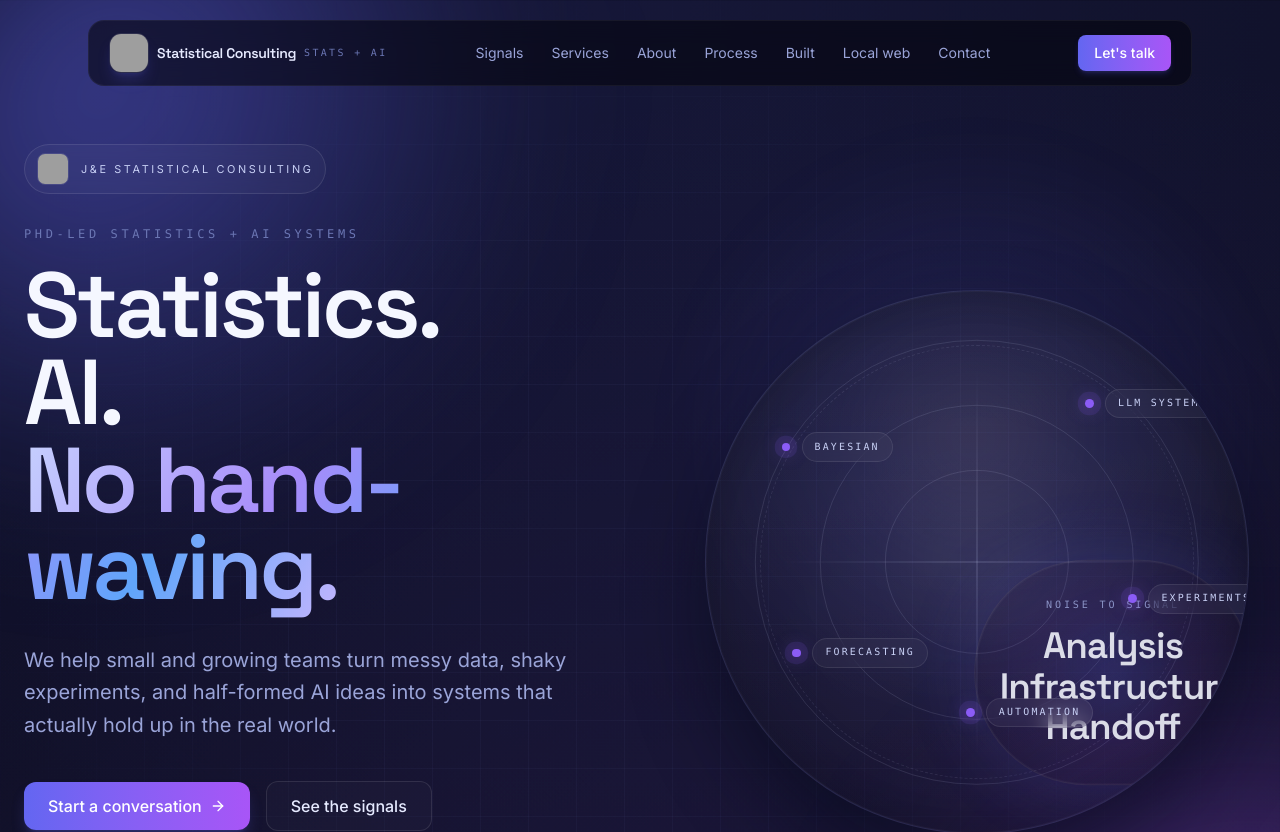
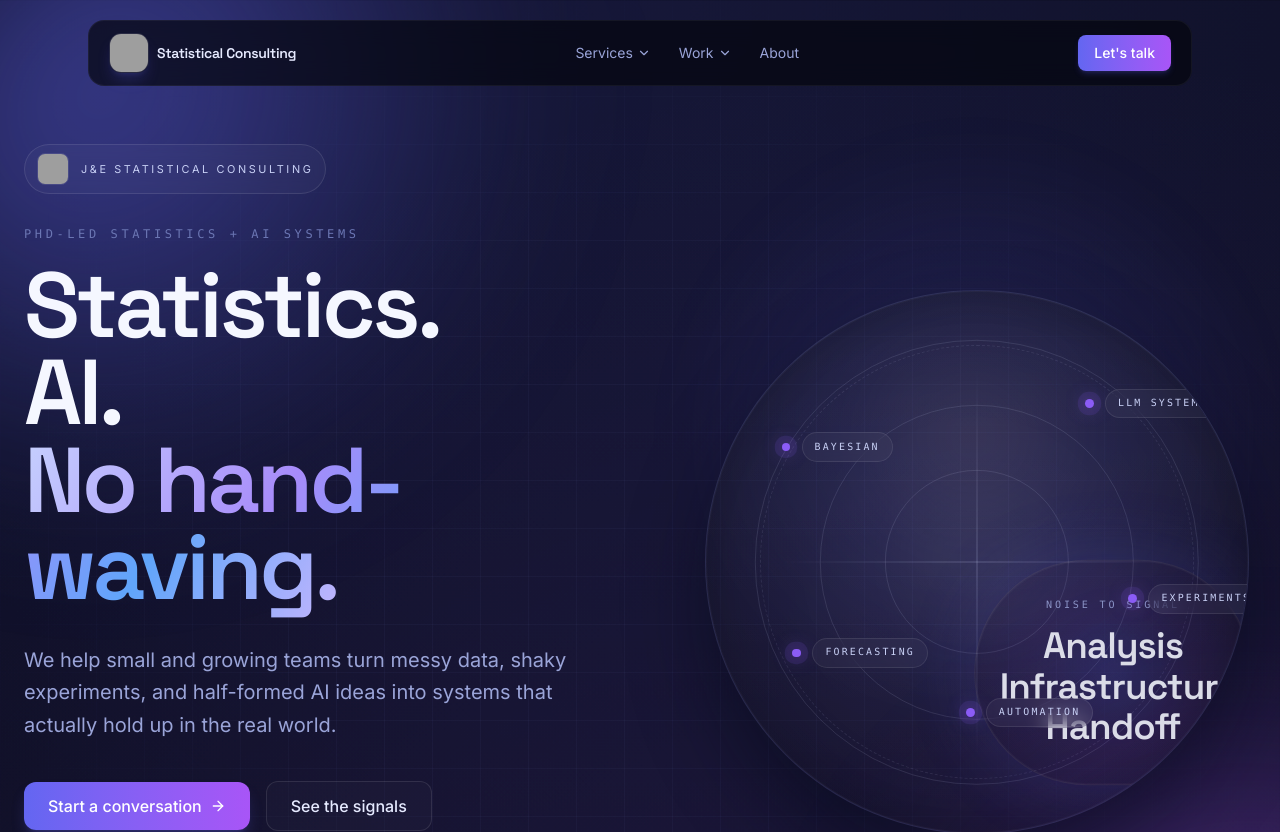
Before and after one commit to jestatsio/jestatsio.github.io, a Next.js app: page / in a window 1280 px wide. Shown: the top 832 px of the page. Built offline with nearby package versions, Linux system fonts and the light colour scheme; grey boxes are pictures that could not be loaded.

Commit message:
Update Nav.tsx

```diff
--- a/src/components/Nav.tsx
+++ b/src/components/Nav.tsx
@@ -1,20 +1,125 @@
 "use client";
 
 import { motion } from "framer-motion";
+import { ChevronDown, Menu, X } from "lucide-react";
 import Link from "next/link";
+import { usePathname } from "next/navigation";
+import { useEffect, useRef, useState } from "react";
 import { LogoMark } from "./LogoMark";
 
-const links = [
-  { href: "/#signals", label: "Signals" },
-  { href: "/#services", label: "Services" },
+type DropdownKey = "services" | "work" | null;
+
+interface NavItem {
+  href: string;
+  label: string;
+  description?: string;
+}
+
+interface NavSection {
+  heading?: string;
+  items: NavItem[];
+}
+
+const servicesSections: NavSection[] = [
+  {
+    heading: "What we do",
+    items: [
+      {
+        href: "/diagnostic",
+        label: "The Diagnostic",
+        description: "Fixed-fee audits & roadmaps in a week — from $1,500",
+      },
+      {
+        href: "/local-web",
+        label: "Local Web",
+        description: "WordPress & Elementor builds, rescues, care plans",
+      },
+    ],
+  },
+  {
+    heading: "By industry",
+    items: [
+      {
+        href: "/healthcare",
+        label: "Healthcare",
+        description: "Clinical AI, stats, evaluation",
+      },
+      {
+        href: "/legal-ai",
+        label: "Legal AI",
+        description: "RAG, document AI, defensible analyses",
+      },
+      {
+        href: "/lake-stevens",
+        label: "Lake Stevens (local)",
+        description: "For Snohomish County businesses",
+      },
+    ],
+  },
+];
+
+const workSections: NavSection[] = [
+  {
+    items: [
+      {
+        href: "/built",
+        label: "Built",
+        description: "Live products we've shipped",
+      },
+      {
+        href: "/work",
+        label: "Case studies",
+        description: "Engagement writeups",
+      },
+      {
+        href: "/blog",
+        label: "Writing",
+        description: "Long-form posts",
+      },
+    ],
+  },
+];
+
+const directLinks: NavItem[] = [
   { href: "/#about", label: "About" },
-  { href: "/#process", label: "Process" },
-  { href: "/built", label: "Built" },
-  { href: "/#local-web", label: "Local web" },
-  { href: "/#contact", label: "Contact" },
 ];
 
 export function Nav() {
+  const [open, setOpen] = useState<DropdownKey>(null);
+  const [mobileOpen, setMobileOpen] = useState(false);
+  const navRef = useRef<HTMLDivElement>(null);
+  const pathname = usePathname();
+
+  useEffect(() => {
+    setOpen(null);
+    setMobileOpen(false);
+  }, [pathname]);
+
+  useEffect(() => {
+    function handleClick(e: MouseEvent) {
+      if (navRef.current && !navRef.current.contains(e.target as Node)) {
+        setOpen(null);
+      }
+    }
+    document.addEventListener("mousedown", handleClick);
+    return () => document.removeEventListener("mousedown", handleClick);
+  }, []);
+
+  useEffect(() => {
+    function handleEsc(e: KeyboardEvent) {
+      if (e.key === "Escape") {
+        setOpen(null);
+        setMobileOpen(false);
+      }
+    }
+    document.addEventListener("keydown", handleEsc);
+    return () => document.removeEventListener("keydown", handleEsc);
+  }, []);
+
+  const toggle = (key: Exclude<DropdownKey, null>) => {
+    setOpen((cur) => (cur === key ? null : key));
+  };
+
   return (
     <motion.header
       initial={{ opacity: 0, y: -12 }}
@@ -22,8 +127,8 @@ export function Nav() {
       transition={{ duration: 0.5, ease: "easeOut" }}
       className="fixed top-0 left-0 right-0 z-50"
     >
-      <div className="mx-auto max-w-6xl px-6 py-5">
-        <div className="flex items-center justify-between rounded-2xl border border-white/5 bg-ink-950/60 px-5 py-3 backdrop-blur-md">
+      <div className="mx-auto max-w-6xl px-6 py-5" ref={navRef}>
+        <div className="flex items-center justify-between rounded-2xl border border-white/5 bg-ink-950/70 px-5 py-3 backdrop-blur-md">
           <Link href="/" className="group flex items-center gap-2">
             <LogoMark
               alt=""
@@ -33,29 +138,212 @@ export function Nav() {
             <span className="hidden font-display text-sm font-semibold tracking-tight text-mist-100 sm:inline">
               Statistical Consulting
             </span>
-            <span className="hidden font-mono text-[0.62rem] uppercase tracking-[0.24em] text-mist-400 lg:inline">
-              Stats + AI
-            </span>
           </Link>
-          <nav className="hidden items-center gap-7 md:flex">
-            {links.map((link) => (
+
+          <nav className="hidden items-center gap-1 md:flex">
+            <DropdownTrigger
+              label="Services"
+              isOpen={open === "services"}
+              onOpen={() => setOpen("services")}
+              onToggle={() => toggle("services")}
+            >
+              <DropdownPanel sections={servicesSections} />
+            </DropdownTrigger>
+
+            <DropdownTrigger
+              label="Work"
+              isOpen={open === "work"}
+              onOpen={() => setOpen("work")}
+              onToggle={() => toggle("work")}
+            >
+              <DropdownPanel sections={workSections} />
+            </DropdownTrigger>
+
+            {directLinks.map((link) => (
               <Link
                 key={link.href}
                 href={link.href}
-                className="text-sm text-mist-300 transition-colors hover:text-mist-50"
+                onMouseEnter={() => setOpen(null)}
+                className="px-3 py-2 text-sm text-mist-300 transition-colors hover:text-mist-50"
               >
                 {link.label}
               </Link>
             ))}
           </nav>
-          <Link
-            href="/#contact"
-            className="rounded-lg bg-gradient-to-r from-brand-indigo to-brand-purple px-4 py-2 text-sm font-medium text-white shadow-md shadow-brand-indigo/20 transition-transform hover:scale-[1.03]"
-          >
-            Let&apos;s talk
-          </Link>
+
+          <div className="flex items-center gap-3">
+            <Link
+              href="/#contact"
+              className="hidden rounded-lg bg-gradient-to-r from-brand-indigo to-brand-purple px-4 py-2 text-sm font-medium text-white shadow-md shadow-brand-indigo/20 transition-transform hover:scale-[1.03] md:inline-flex"
+            >
+              Let&apos;s talk
+            </Link>
+            <button
+              type="button"
+              onClick={() => setMobileOpen((v) => !v)}
+              aria-label={mobileOpen ? "Close menu" : "Open menu"}
+              aria-expanded={mobileOpen}
+              className="inline-flex h-9 w-9 items-center justify-center rounded-lg border border-white/10 bg-white/[0.03] text-mist-100 transition-colors hover:bg-white/[0.06] md:hidden"
+            >
+              {mobileOpen ? (
+                <X className="h-4 w-4" />
+              ) : (
+                <Menu className="h-4 w-4" />
+              )}
+            </button>
+          </div>
         </div>
+
+        {mobileOpen && (
+          <div className="mt-2 overflow-hidden rounded-2xl border border-white/5 bg-ink-950/95 backdrop-blur-md md:hidden">
+            <MobileMenu />
+          </div>
+        )}
       </div>
     </motion.header>
   );
 }
+
+interface DropdownTriggerProps {
+  label: string;
+  isOpen: boolean;
+  onOpen: () => void;
+  onToggle: () => void;
+  children: React.ReactNode;
+}
+
+function DropdownTrigger({
+  label,
+  isOpen,
+  onOpen,
+  onToggle,
+  children,
+}: DropdownTriggerProps) {
+  return (
+    <div
+      className="relative"
+      onMouseEnter={onOpen}
+    >
+      <button
+        type="button"
+        onClick={onToggle}
+        aria-haspopup="true"
+        aria-expanded={isOpen}
+        className={`inline-flex items-center gap-1 px-3 py-2 text-sm transition-colors ${
+          isOpen ? "text-mist-50" : "text-mist-300 hover:text-mist-50"
+        }`}
+      >
+        {label}
+        <ChevronDown
+          className={`h-3.5 w-3.5 transition-transform ${
+            isOpen ? "rotate-180" : ""
+          }`}
+        />
+      </button>
+      {isOpen && (
+        <div className="absolute left-0 top-full z-50 pt-2">{children}</div>
+      )}
+    </div>
+  );
+}
+
+function DropdownPanel({ sections }: { sections: NavSection[] }) {
+  return (
+    <motion.div
+      initial={{ opacity: 0, y: -6 }}
+      animate={{ opacity: 1, y: 0 }}
+      transition={{ duration: 0.18, ease: "easeOut" }}
+      className="min-w-[22rem] overflow-hidden rounded-2xl border border-white/10 bg-ink-950/95 p-2 shadow-2xl shadow-black/40 backdrop-blur-md"
+    >
+      {sections.map((section, i) => (
+        <div key={i}>
+          {section.heading && (
+            <div className="px-3 pb-1.5 pt-3 font-mono text-[0.55rem] uppercase tracking-[0.24em] text-mist-400">
+              {section.heading}
+            </div>
+          )}
+          {section.items.map((item) => (
+            <Link
+              key={item.href}
+              href={item.href}
+              className="block rounded-xl px-3 py-2.5 transition-colors hover:bg-white/[0.04]"
+            >
+              <div className="text-sm font-medium text-mist-100">
+                {item.label}
+              </div>
+              {item.description && (
+                <div className="mt-0.5 text-xs leading-relaxed text-mist-400">
+                  {item.description}
+                </div>
+              )}
+            </Link>
+          ))}
+          {i < sections.length - 1 && (
+            <div className="my-1 border-t border-white/5" />
+          )}
+        </div>
+      ))}
+    </motion.div>
+  );
+}
+
+function MobileMenu() {
+  return (
+    <div className="divide-y divide-white/5">
+      <MobileSection title="Services" sections={servicesSections} />
+      <MobileSection title="Work" sections={workSections} />
+      <div className="px-3 py-3">
+        {directLinks.map((link) => (
+          <Link
+            key={link.href}
+            href={link.href}
+            className="block rounded-lg px-3 py-2.5 text-sm font-medium text-mist-100 transition-colors hover:bg-white/[0.04]"
+          >
+            {link.label}
+          </Link>
+        ))}
+      </div>
+      <div className="px-4 py-4">
+        <Link
+          href="/#contact"
+          className="inline-flex w-full items-center justify-center rounded-lg bg-gradient-to-r from-brand-indigo to-brand-purple px-4 py-2.5 text-sm font-medium text-white shadow-md shadow-brand-indigo/20"
+        >
+          Let&apos;s talk
+        </Link>
+      </div>
+    </div>
+  );
+}
+
+interface MobileSectionProps {
+  title: string;
+  sections: NavSection[];
+}
+
+function MobileSection({ title, sections }: MobileSectionProps) {
+  return (
+    <div className="px-3 py-3">
+      <div className="mb-2 px-3 font-mono text-[0.6rem] uppercase tracking-[0.24em] text-brand-violet">
+        {title}
+      </div>
+      {sections.map((section, i) => (
+        <div key={i} className={i > 0 ? "mt-2" : ""}>
+          {section.heading && (
+            <div className="mt-1 mb-1 px-3 font-mono text-[0.55rem] uppercase tracking-[0.22em] text-mist-400">
+              {section.heading}
+            </div>
+          )}
+          {section.items.map((item) => (
+            <Link
+              key={item.href}
+              href={item.href}
+              className="block rounded-lg px-3 py-2 text-sm text-mist-200 transition-colors hover:bg-white/[0.04] hover:text-mist-50"
+            >
+              {item.label}
+            </Link>
+          ))}
+        </div>
+      ))}
+    </div>
+  );
+}
```
